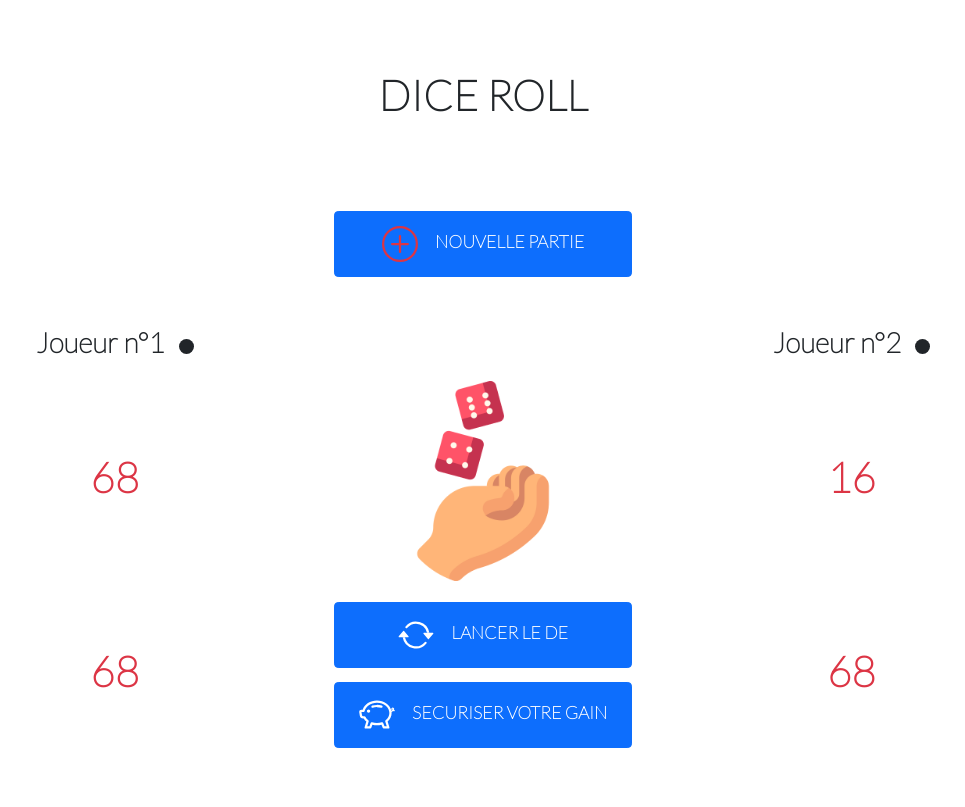
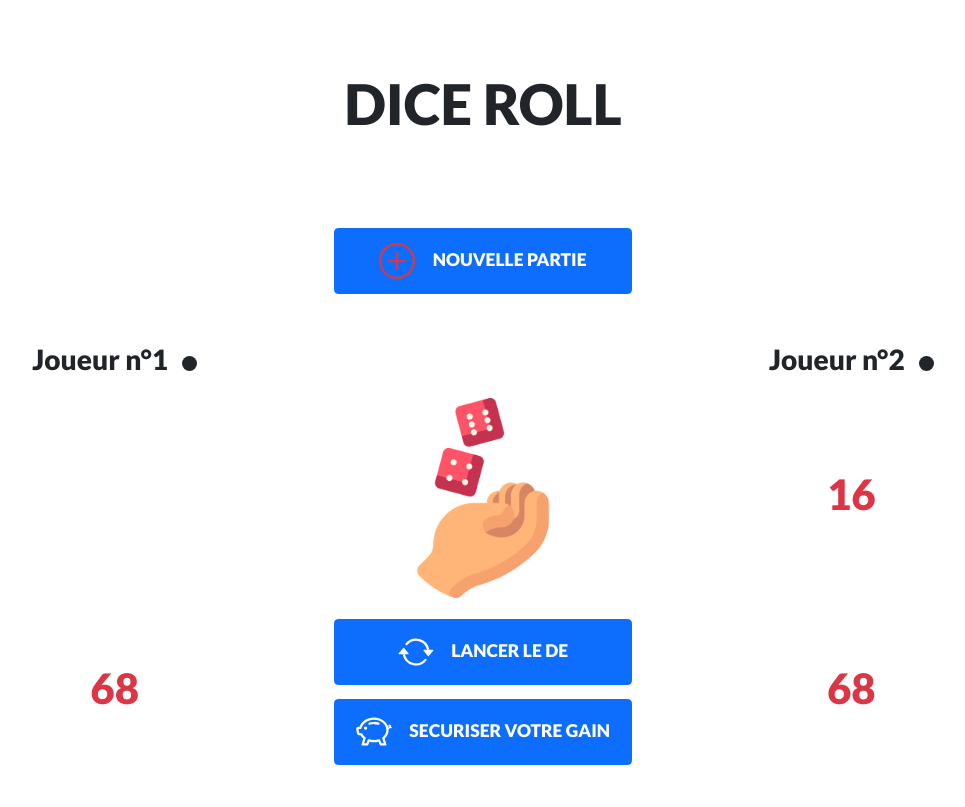
Before and after one commit to louvetsandrine/JeuD-, a PHP site: page / in a window 1280 px wide. Shown: the whole page, without its empty margins (157-1122 px from the left). Run offline with PHP 8.4, Linux system fonts and the light colour scheme.

Commit message:
16/12/2021 first

```diff
--- a/index.html
+++ b/index.html
@@ -10,6 +10,7 @@
     <link rel="preconnect" href="https://fonts.googleapis.com">
     <link rel="preconnect" href="https://fonts.gstatic.com" crossorigin>
     <link href="https://fonts.googleapis.com/css2?family=Lato:wght@100&display=swap" rel="stylesheet">
+    <link href="https://fonts.googleapis.com/css2?family=Lato:wght@900&display=swap" rel="stylesheet">
 
   </head>
 
@@ -50,20 +51,20 @@
 
       <div class="row py-2 d-flex justify-content-center align-items-center text-center containerScore">
         <div class="col-4">
-          <h2 class="text-danger">68</h2>
+          <h2 class="text-danger" id="diceScorePlayerOne"></h2>
         </div>
         <div class="col-4 " id="diceSpace" >
           <img src="images/rollDice.png" id="imgRollDice" height="200" />
 
         </div>
         <div class="col-4">
-          <h2 class="text-danger">16</h2>
+          <h2 class="text-danger" id="diceScorePlayerTwo">16</h2>
         </div>
       </div>
 
       <div class="row py-2 d-flex justify-content-center align-items-center text-center">
         <div class="col-4">
-          <h2 class="text-danger">68</h2>
+          <h2 class="text-danger" id="walletPlayerOne">68</h2>
         </div>
         <div class="col-4">
           <div class="row py-2 d-flex justify-content-center align-items-center">
@@ -89,7 +90,7 @@
           </div>
         </div>
         <div class="col-4">
-          <h2 class="text-danger">68</h2>
+          <h2 class="text-danger" id="walletPlayerTwo">68</h2>
         </div>
       </div>
 
--- a/script.js
+++ b/script.js
@@ -10,6 +10,10 @@
 const diceFour = document.getElementById("diceFour");
 const diceFive = document.getElementById("diceFive");
 const diceSix = document.getElementById("diceSix");
+const diceScorePlayerOne = document.getElementById("diceScorePlayerOne");
+const diceScorePlayerTwo = document.getElementById("diceScorePlayerTwo");
+const walletPlayerOne = document.getElementById("walletPlayerOne");
+const walletPlayerTwo = document.getElementById("walletPlayerTwo");
 
 
 buttonStart.addEventListener("click", ()=>{
@@ -18,7 +22,8 @@
 })
 
 buttonRollDice.addEventListener("click", ()=>{
-   console.log("buttonRollDice")
+
+   let scoreStart = 0;
 
    const dice = [
       {
@@ -50,7 +55,9 @@
 
    console.log(randomNumber)
    diceSpace.innerHTML = dice[randomNumber]["picture"] + '<p id="diceScore">Résultat: ' + dice[randomNumber]["score"] + '</p>';
-
+   scoreStart += dice[randomNumber]["score"];
+   console.log("rrr", scoreStart)
+   diceScorePlayerOne.innerHTML = scoreStart;
 
 })
 
--- a/style.css
+++ b/style.css
@@ -12,20 +12,20 @@
 }
 
 h1 {
-    font-size: 3em;
-    font-weight: 800;
+    font-size: 4em;
+    font-weight: 900;
 }
 
 h2 {
     font-size: 3em;
-    font-weight: 800;
+    font-weight: 700;
 }
 
 h3 {
     font-size: 2em;
     text-align: center;
     padding-right: 0.5em;
-    font-weight: 800;
+    font-weight: 700;
 }
 
 
@@ -43,12 +43,12 @@
 
 .btn {
     width: 17em;
-    font-weight: 800;
+    font-weight: 700;
 }
 
 #diceScore {
    font-size: 1.5em;
    padding-top: 2em;
-   font-weight: 800;
+   font-weight: 700;
 
 }
```
